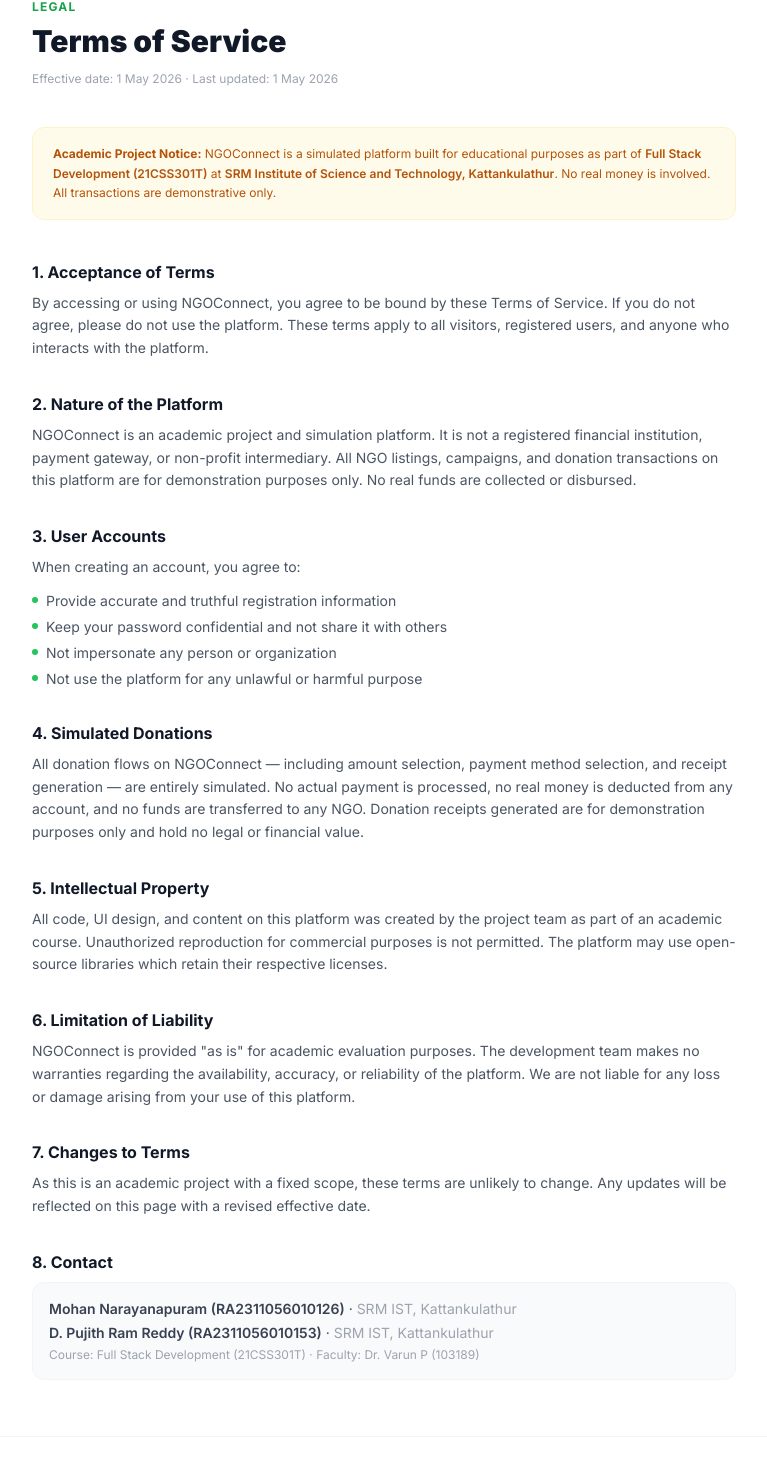
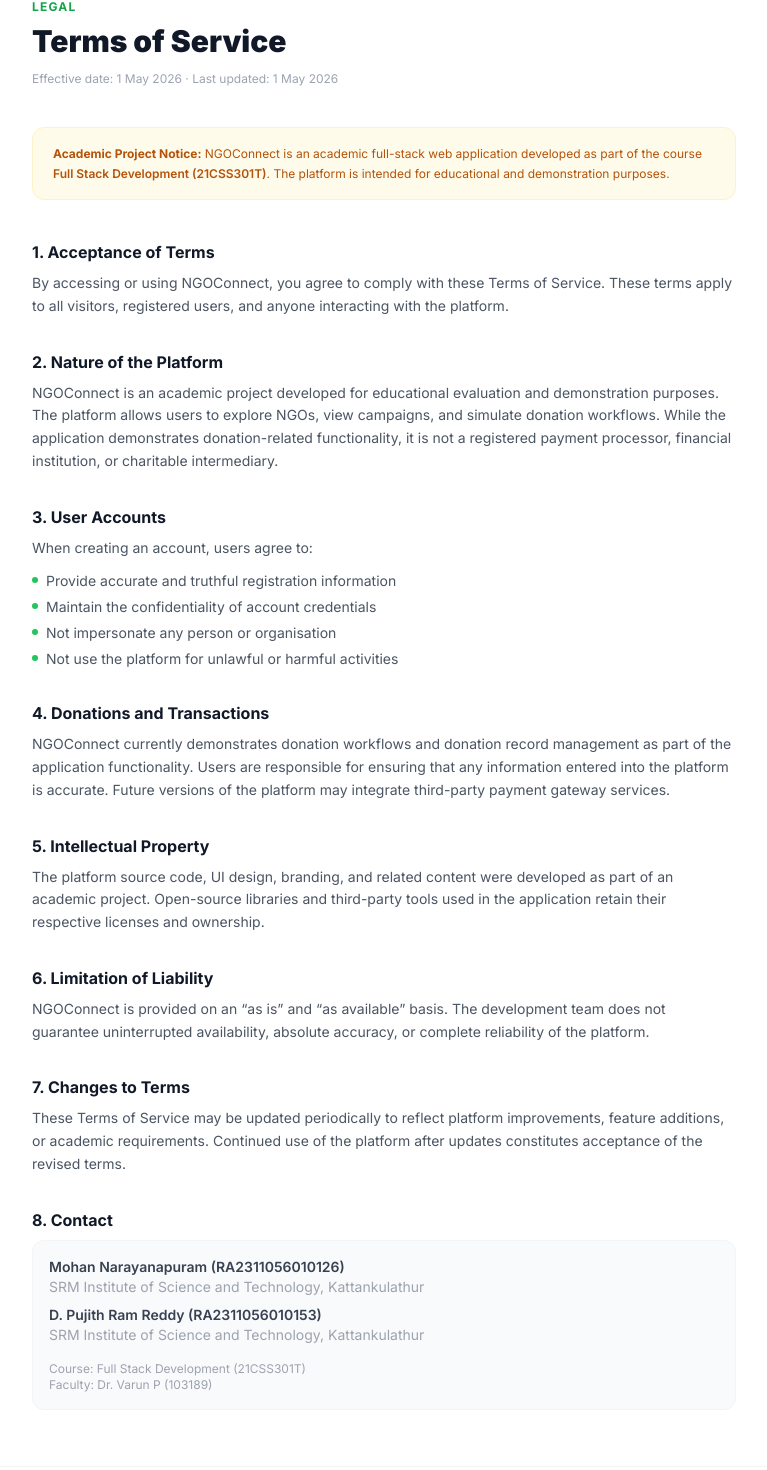
Before and after one commit to Mohan-Narayanapuram/ngo-connect-webapp, a React (Vite) app in the folder frontend/: page /terms in a window 1280 px wide. Shown: the part 114-1584 px from the top of the page, without its empty margins (256-1023 px from the left). Built offline with nearby package versions, Linux system fonts and the light colour scheme.

Commit message:
Update legal pages

```diff
--- a/frontend/src/pages/LegalTerms.jsx
+++ b/frontend/src/pages/LegalTerms.jsx
@@ -1,3 +1,5 @@
+// LegalTerms.jsx
+
 import Footer from '../components/Footer';
 import Navbar from '../components/Navbar';
 
@@ -5,55 +7,81 @@
   return (
     <div className="min-h-screen bg-white flex flex-col">
       <Navbar />
+
       <main className="flex-1 w-full max-w-3xl mx-auto px-6 lg:px-8 py-14">
 
         {/* Header */}
         <div className="mb-10">
-          <p className="text-xs font-bold text-green-600 uppercase tracking-widest mb-2">Legal</p>
-          <h1 className="text-3xl font-black text-gray-900 mb-3">Terms of Service</h1>
-          <p className="text-xs text-gray-400">Effective date: 1 May 2026 · Last updated: 1 May 2026</p>
+          <p className="text-xs font-bold text-green-600 uppercase tracking-widest mb-2">
+            Legal
+          </p>
+
+          <h1 className="text-3xl font-black text-gray-900 mb-3">
+            Terms of Service
+          </h1>
+
+          <p className="text-xs text-gray-400">
+            Effective date: 1 May 2026 · Last updated: 1 May 2026
+          </p>
         </div>
 
         {/* Academic notice */}
         <div className="bg-amber-50 border border-amber-100 rounded-xl px-5 py-4 mb-10">
           <p className="text-xs text-amber-700 leading-relaxed">
-            <span className="font-bold">Academic Project Notice:</span> NGOConnect is a simulated platform built for educational purposes as part of{' '}
-            <span className="font-semibold">Full Stack Development (21CSS301T)</span> at{' '}
-            <span className="font-semibold">SRM Institute of Science and Technology, Kattankulathur</span>.
-            No real money is involved. All transactions are demonstrative only.
+            <span className="font-bold">Academic Project Notice:</span>{' '}
+            NGOConnect is an academic full-stack web application developed as
+            part of the course{' '}
+            <span className="font-semibold">
+              Full Stack Development (21CSS301T)
+            </span>.
+            The platform is intended for educational and demonstration purposes.
           </p>
         </div>
 
         <div className="prose prose-sm max-w-none space-y-8 text-gray-600">
 
           <section>
-            <h2 className="text-base font-bold text-gray-900 mb-2">1. Acceptance of Terms</h2>
+            <h2 className="text-base font-bold text-gray-900 mb-2">
+              1. Acceptance of Terms
+            </h2>
+
             <p className="text-sm leading-relaxed">
-              By accessing or using NGOConnect, you agree to be bound by these Terms of Service.
-              If you do not agree, please do not use the platform. These terms apply to all visitors,
-              registered users, and anyone who interacts with the platform.
+              By accessing or using NGOConnect, you agree to comply with these
+              Terms of Service. These terms apply to all visitors, registered
+              users, and anyone interacting with the platform.
             </p>
           </section>
 
           <section>
-            <h2 className="text-base font-bold text-gray-900 mb-2">2. Nature of the Platform</h2>
+            <h2 className="text-base font-bold text-gray-900 mb-2">
+              2. Nature of the Platform
+            </h2>
+
             <p className="text-sm leading-relaxed">
-              NGOConnect is an academic project and simulation platform. It is not a registered financial
-              institution, payment gateway, or non-profit intermediary. All NGO listings, campaigns, and
-              donation transactions on this platform are for demonstration purposes only.
-              No real funds are collected or disbursed.
+              NGOConnect is an academic project developed for educational
+              evaluation and demonstration purposes. The platform allows users to
+              explore NGOs, view campaigns, and simulate donation workflows.
+              While the application demonstrates donation-related functionality,
+              it is not a registered payment processor, financial institution,
+              or charitable intermediary.
             </p>
           </section>
 
           <section>
-            <h2 className="text-base font-bold text-gray-900 mb-2">3. User Accounts</h2>
-            <p className="text-sm leading-relaxed mb-3">When creating an account, you agree to:</p>
+            <h2 className="text-base font-bold text-gray-900 mb-2">
+              3. User Accounts
+            </h2>
+
+            <p className="text-sm leading-relaxed mb-3">
+              When creating an account, users agree to:
+            </p>
+
             <ul className="space-y-1.5 text-sm list-none pl-0">
               {[
                 'Provide accurate and truthful registration information',
-                'Keep your password confidential and not share it with others',
-                'Not impersonate any person or organization',
-                'Not use the platform for any unlawful or harmful purpose',
+                'Maintain the confidentiality of account credentials',
+                'Not impersonate any person or organisation',
+                'Not use the platform for unlawful or harmful activities',
               ].map((item, i) => (
                 <li key={i} className="flex items-start gap-2">
                   <span className="w-1.5 h-1.5 bg-green-500 rounded-full mt-1.5 flex-shrink-0" />
@@ -64,52 +92,98 @@
           </section>
 
           <section>
-            <h2 className="text-base font-bold text-gray-900 mb-2">4. Simulated Donations</h2>
+            <h2 className="text-base font-bold text-gray-900 mb-2">
+              4. Donations and Transactions
+            </h2>
+
             <p className="text-sm leading-relaxed">
-              All donation flows on NGOConnect — including amount selection, payment method selection,
-              and receipt generation — are entirely simulated. No actual payment is processed,
-              no real money is deducted from any account, and no funds are transferred to any NGO.
-              Donation receipts generated are for demonstration purposes only and hold no legal or financial value.
+              NGOConnect currently demonstrates donation workflows and donation
+              record management as part of the application functionality.
+              Users are responsible for ensuring that any information entered
+              into the platform is accurate. Future versions of the platform may
+              integrate third-party payment gateway services.
             </p>
           </section>
 
           <section>
-            <h2 className="text-base font-bold text-gray-900 mb-2">5. Intellectual Property</h2>
+            <h2 className="text-base font-bold text-gray-900 mb-2">
+              5. Intellectual Property
+            </h2>
+
             <p className="text-sm leading-relaxed">
-              All code, UI design, and content on this platform was created by the project team as part of an
-              academic course. Unauthorized reproduction for commercial purposes is not permitted.
-              The platform may use open-source libraries which retain their respective licenses.
+              The platform source code, UI design, branding, and related content
+              were developed as part of an academic project. Open-source
+              libraries and third-party tools used in the application retain
+              their respective licenses and ownership.
             </p>
           </section>
 
           <section>
-            <h2 className="text-base font-bold text-gray-900 mb-2">6. Limitation of Liability</h2>
+            <h2 className="text-base font-bold text-gray-900 mb-2">
+              6. Limitation of Liability
+            </h2>
+
             <p className="text-sm leading-relaxed">
-              NGOConnect is provided "as is" for academic evaluation purposes. The development team makes no
-              warranties regarding the availability, accuracy, or reliability of the platform.
-              We are not liable for any loss or damage arising from your use of this platform.
+              NGOConnect is provided on an “as is” and “as available” basis.
+              The development team does not guarantee uninterrupted availability,
+              absolute accuracy, or complete reliability of the platform.
             </p>
           </section>
 
           <section>
-            <h2 className="text-base font-bold text-gray-900 mb-2">7. Changes to Terms</h2>
+            <h2 className="text-base font-bold text-gray-900 mb-2">
+              7. Changes to Terms
+            </h2>
+
             <p className="text-sm leading-relaxed">
-              As this is an academic project with a fixed scope, these terms are unlikely to change.
-              Any updates will be reflected on this page with a revised effective date.
+              These Terms of Service may be updated periodically to reflect
+              platform improvements, feature additions, or academic requirements.
+              Continued use of the platform after updates constitutes acceptance
+              of the revised terms.
             </p>
           </section>
 
           <section>
-            <h2 className="text-base font-bold text-gray-900 mb-2">8. Contact</h2>
-            <div className="bg-gray-50 border border-gray-100 rounded-xl p-4 text-sm space-y-1">
-              <p><span className="font-semibold text-gray-700">Mohan Narayanapuram (RA2311056010126)</span> · <span className="text-gray-400">SRM IST, Kattankulathur</span></p>
-              <p><span className="font-semibold text-gray-700">D. Pujith Ram Reddy (RA2311056010153)</span> · <span className="text-gray-400">SRM IST, Kattankulathur</span></p>
-              <p className="text-gray-400 text-xs mt-2">Course: Full Stack Development (21CSS301T) · Faculty: Dr. Varun P (103189)</p>
+            <h2 className="text-base font-bold text-gray-900 mb-2">
+              8. Contact
+            </h2>
+
+            <div className="bg-gray-50 border border-gray-100 rounded-xl p-4 text-sm space-y-2">
+              <div>
+                <p className="font-semibold text-gray-700">
+                  Mohan Narayanapuram (RA2311056010126)
+                </p>
+
+                <p className="text-gray-400">
+                  SRM Institute of Science and Technology, Kattankulathur
+                </p>
+              </div>
+
+              <div>
+                <p className="font-semibold text-gray-700">
+                  D. Pujith Ram Reddy (RA2311056010153)
+                </p>
+
+                <p className="text-gray-400">
+                  SRM Institute of Science and Technology, Kattankulathur
+                </p>
+              </div>
+
+              <div className="pt-2">
+                <p className="text-gray-400 text-xs">
+                  Course: Full Stack Development (21CSS301T)
+                </p>
+
+                <p className="text-gray-400 text-xs">
+                  Faculty: Dr. Varun P (103189)
+                </p>
+              </div>
             </div>
           </section>
 
         </div>
       </main>
+
       <Footer />
     </div>
   );
```
